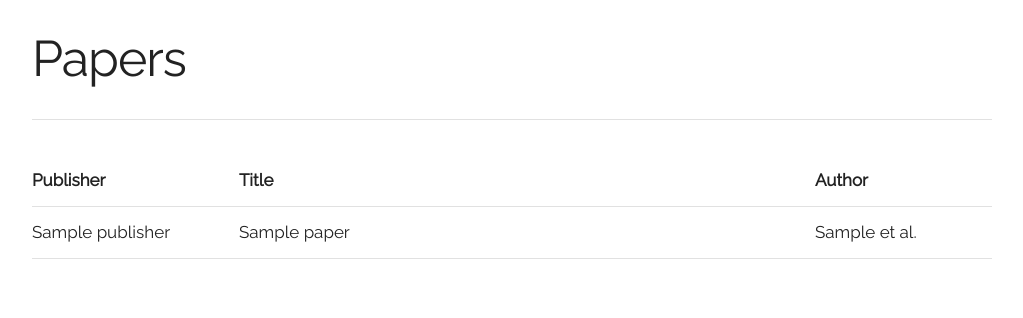
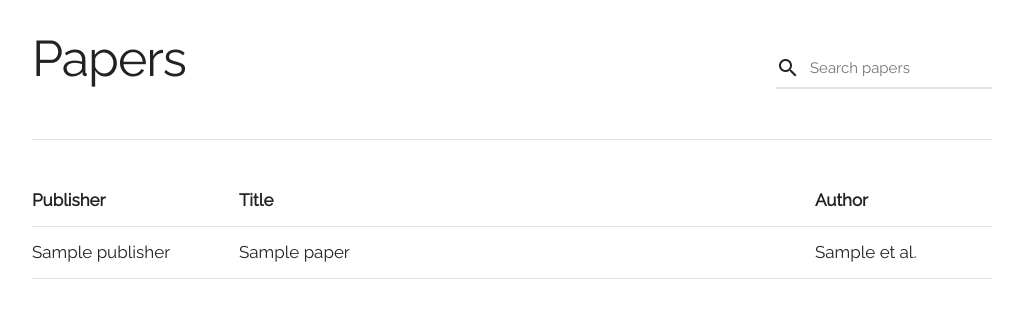
Before and after one commit to puilp0502/paperrank, a Django app: page /papers/ in a window 1280 px wide. Shown: the part 81-399 px from the top of the page, without its empty margins (128-1151 px from the left). Run offline with Django 3.2, Linux system fonts and the light colour scheme; tables that the repository leaves empty hold one stand-in row (values such as "Sample post").

Commit message:
Implement paper search

```diff
--- a/ranking/views.py
+++ b/ranking/views.py
@@ -1,4 +1,4 @@
-from django.db.models import Sum
+from django.db.models import Sum, Q
 from django.http import HttpResponse
 from django.utils import timezone
 from django.shortcuts import render
@@ -51,4 +51,17 @@ class PaperListView(ListView):
     context_object_name = 'papers'
 
     def get_queryset(self):
-        return Paper.objects.order_by('-id')
+        query = self.request.GET.get('query')
+        if query is not None:
+            return Paper.objects.filter(
+                Q(title__icontains=query) |
+                Q(author__icontains=query) |
+                Q(abstract__contains=query) |
+                Q(publisher__name__icontains=query)).order_by('-id')
+        else:
+            return Paper.objects.order_by('-id')
+
+    def get_context_data(self, *, object_list=None, **kwargs):
+        context = super().get_context_data()
+        context['query'] = self.request.GET.get('query')
+        return context
--- a/static/css/paper_list.css
+++ b/static/css/paper_list.css
@@ -1,3 +1,35 @@
+#title {
+    display: flex;
+    align-items: center;
+}
+#title-heading {
+    width: 80%;
+}
+#search {
+    display: flex;
+    margin-bottom: 0;
+}
+.input-field {
+    display: flex;
+    align-items: center;
+    border-bottom: 2px solid rgba(32, 32, 32, 0.12);
+    transition: border .2s;
+}
+.input-field:focus-within {
+    border-bottom: 2px solid rgba(32, 32, 32, 0.72);
+}
+.input-field .material-icons {
+    display: flex;
+    align-items: center;
+}
+.input-field input{
+    display: inline-block;
+    margin: 0;
+    border: none;
+}
+.input-field input:focus {
+    border: none;
+}
 #papers {
     font-size: 1.7rem;
 }
--- a/templates/ranking/paper_list.html
+++ b/templates/ranking/paper_list.html
@@ -2,10 +2,21 @@
 {% load static %}
 {% block title %}Papers | paperrank{% endblock %}
 {% block head %}
+  <link href="https://fonts.googleapis.com/icon?family=Material+Icons"
+      rel="stylesheet">
   <link rel="stylesheet" href="{% static 'css/paper_list.css' %}">
 {% endblock %}
 {% block contents %}
-  <h1>Papers</h1>
+  <div id="title">
+    <div id="title-heading"><h1>Papers</h1></div>
+    <form id="search" action="" method="GET">
+      <div class="input-field">
+        <i class="material-icons">search</i>
+        <input type="text" name="query" id="query"
+               placeholder="Search papers" {% if query %} value="{{ query }}" {% endif %}/>
+      </div>
+    </form>
+  </div>
   <hr/>
   <table id="papers" class="u-full-width">
     <thead>
```
